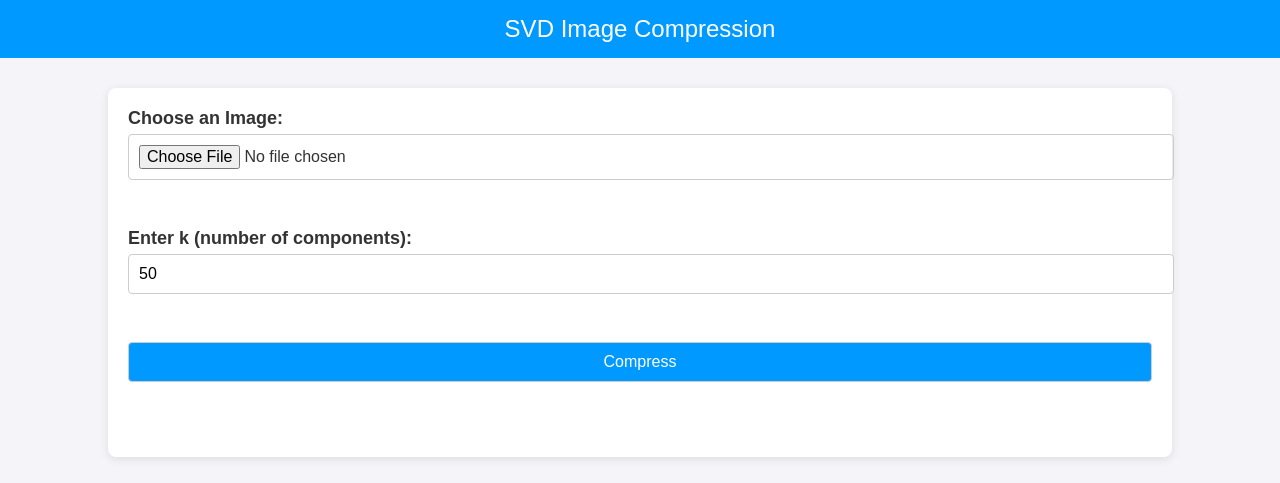
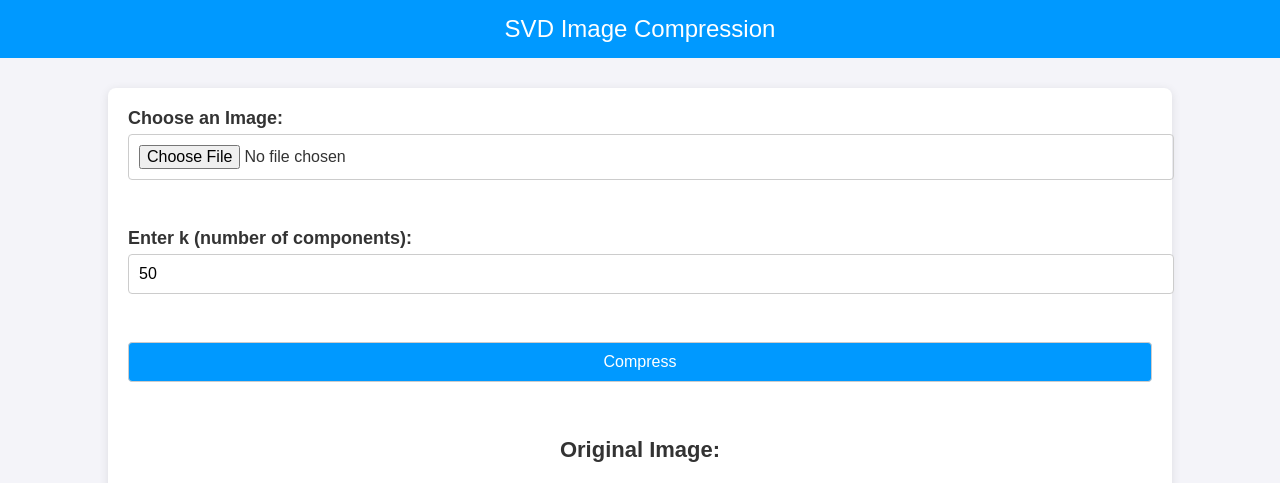
Before and after one commit to FIVe04/svd_image_compression_site, a FastAPI app: page / in a window 1280 px wide. Shown: the top 483 px of the page. Run offline with FastAPI, Linux system fonts and the light colour scheme.

Commit message:
added request on images for template

```diff
--- a/main.py
+++ b/main.py
@@ -2,11 +2,13 @@ from fastapi import FastAPI, File, UploadFile, Form, Request, HTTPException
 from fastapi.responses import HTMLResponse
 from fastapi.staticfiles import StaticFiles
 from fastapi.templating import Jinja2Templates
+from fastapi.responses import FileResponse
 import mimetypes
 from PIL import Image
 import numpy as np
 from numpy.linalg import svd
 import os
+
 
 app = FastAPI()
 app.mount("/static", StaticFiles(directory="static"), name="static")
@@ -38,6 +40,18 @@ def compress_image(k: int) -> bool:
     compressed_img.save(compressed_path)
     return True
 
+@app.get("/preview/original")
+def get_original():
+    if os.path.exists(original_path):
+        return FileResponse(original_path, media_type="image/png")
+    raise HTTPException(status_code=404, detail="Original image not found")
+
+
+@app.get("/preview/compressed")
+def get_compressed():
+    if os.path.exists(compressed_path):
+        return FileResponse(compressed_path, media_type="image/png")
+    raise HTTPException(status_code=404, detail="Compressed image not found")
 
 @app.get("/", response_class=HTMLResponse)
 async def show_form(request: Request):
@@ -77,7 +91,5 @@ async def handle_form(
 
     return templates.TemplateResponse("index.html", {
         "request": request,
-        "original_image": original_path if os.path.exists(original_path) else None,
-        "compressed_image": compressed_path if success else None,
         "k": k
     })
--- a/templates/index.html
+++ b/templates/index.html
@@ -105,19 +105,15 @@
     </form>
 
     <div class="result-section">
-        {% if original_image %}
         <div class="image-preview">
             <h3>Original Image:</h3>
-                <img src="{{ original_image }}" alt="Original Image">
+            <img src="/preview/original" alt="Original Image">
         </div>
-        {% endif %}
 
-        {% if compressed_image %}
         <div class="image-preview">
             <h3>Compressed Image (k = {{ k }}):</h3>
-                <img src="{{ compressed_image }}" alt="Compressed Image">
+            <img src="/preview/compressed" alt="Compressed Image">
         </div>
-        {% endif %}
     </div>
 </div>
 
```
Lines whose indentation alone changed are shown as unchanged.
